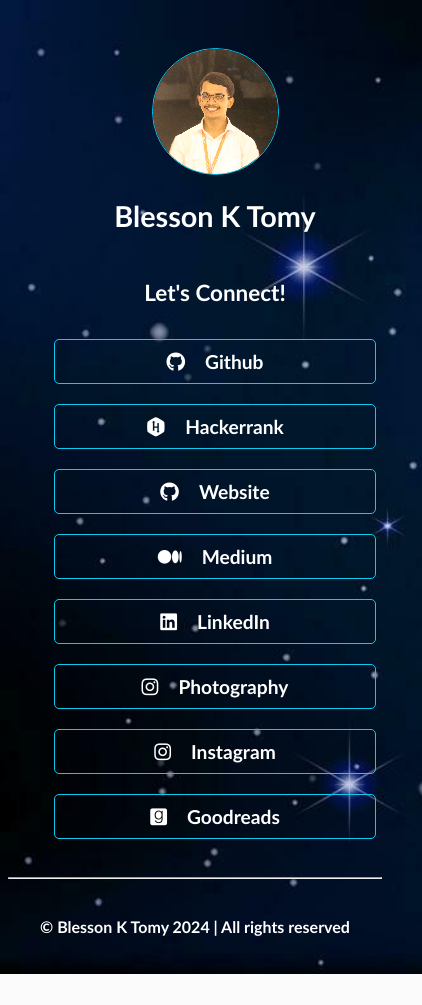
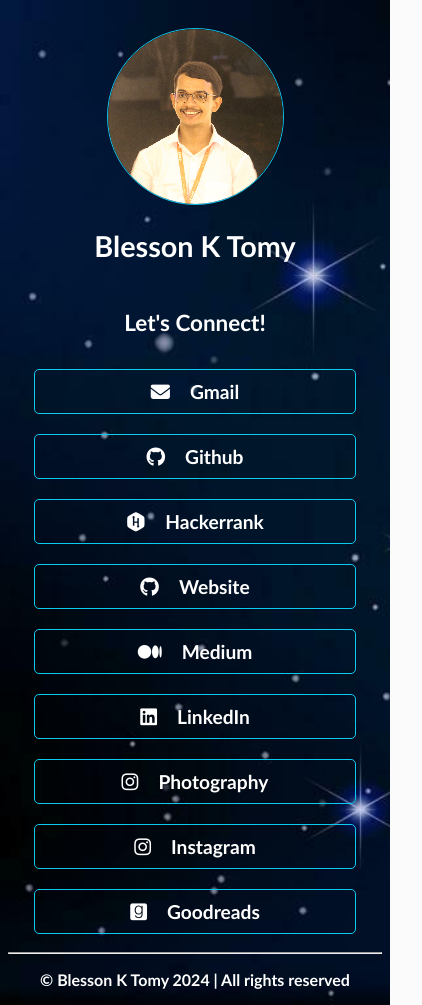
Before and after one commit to Blesson-Tomy/Profile_Page, a plain HTML site: page index.html in a window 390 px wide. Shown: the whole page, 422 px wide, since content can reach past the window. Before the commit the page ends 974 px from the top, so only its background shows below. Drawn offline with Linux system fonts and the light colour scheme.

Commit message:
bug resolved

```diff
--- a/index.html
+++ b/index.html
@@ -8,21 +8,13 @@
     <link href="https://fonts.googleapis.com/css2?family=Lato:wght@900&display=swap" rel="stylesheet">
     <script src="https://kit.fontawesome.com/2613515423.js" crossorigin="anonymous"></script>
     <title>Blesson's Profile</title>
-
 </head>
 <body class="col">
-<!---
-<div class="col1">
-<h6>Click here to share this profile</h6>
-
-<img src="Images/qr-code.png">
--->
-</div>
-
     <div class="body">
             <img src="Images/Blesson.jpeg" alt="Image" >
             <h2>Blesson K Tomy</h2>
             <h3>Let's Connect!</h3>
+            <a class="button" type="email" href="mailto:blessonkarikulam@gmail.com" target="_blank"><i class="fa-solid fa-envelope"></i>Gmail</a>
             <a class="button" href="https://github.com/Blesson-Tomy" target="_blank"><i class="fa-brands fa-github"></i>Github</a>
             <a class="button" href="https://www.hackerrank.com/profile/blessonkarikulam" target="_blank"><i class="fa-brands fa-hackerrank"></i>Hackerrank</a>
             <a class="button" href="https://blesson-portfolio.vercel.app/" target="_blank"><i class="fa-brands fa-github"></i>Website</a>
@@ -31,10 +23,11 @@
             <a class="button" href="https://www.instagram.com/frozen_for_eternity_?igsh=cnBhc3hieXExcW5p&utm_source=qr" target="_blank"><i class="fa-brands fa-instagram"></i>Photography</a>
             <a class="button" href="https://www.instagram.com/blesson_k_tomy?igsh=dDJqZ2pzemlicjFv/" target="_blank"><i class="fa-brands fa-instagram"></i>Instagram</a>
             <a class="button" href="https://www.goodreads.com/user/show/151851866-blesson-tomy" target="_blank"><i class="fa-brands fa-goodreads"></i>Goodreads</a>
+
     </div>
     <footer>
         <hr>
-    <h6>&#169 Blesson K Tomy 2024 | All rights reserved</h6>
+        <h6 class="footer">&#169 Blesson K Tomy 2024 | All rights reserved</h6>
     </footer>
 </body>
 </html>
--- a/styles.css
+++ b/styles.css
@@ -13,7 +13,6 @@ body{
     margin: auto;
     text-align: center;
     align-items: center;
-    width: 33%;
     color: rgb(255, 255, 255);
     font-size: larger;
     font-weight: bold;
@@ -21,13 +20,19 @@ body{
 }
 
 img{
-    width: 125px;
-    height: 125px;
+    width: 175px;
+    height: 175px;
     border-radius: 50%;
     margin-top: 20px;
     image-rendering: pixelated;
     object-fit: cover;
     border: 1px solid #0dcaf0;
+}
+
+img:hover
+{
+    box-shadow: 0 0 10px 0 #0dcaf0;
+  transition: all 50ms ease-in-out;
 }
 
 .button{
@@ -39,22 +44,6 @@ img{
     margin: 10px;
 
 }
-/*
-.col1{
-    width: 33%;
-    align-items: center;
-    color: white;
-    margin: auto;
-    padding-left: 50px;
-    display: flex;
-    flex-direction: row;
-
-}
-.col3{
-    width: 33%;
-
-}
-*/
 
 .button:hover{
     box-shadow: 0 0 10px 0 #0dcaf0;
@@ -75,18 +64,7 @@ h1{
     margin-top: 20px;
 }
 
-@media (max-width: 678px) {
-    .body{
-        width: 100%;
-        padding: 20px;
-    }
-    .col1{
-        display: none;
-    }
-    .col3{
-        display: none;
-    }
-}
+
 
 h6{
     color: aqua;
@@ -95,3 +73,8 @@ h6{
     color: white;
     font-size: 1rem;
 }
+
+.footer{
+    margin-top: 15px;
+    margin-bottom: 15px;
+}
```
Lines whose indentation alone changed are shown as unchanged.
